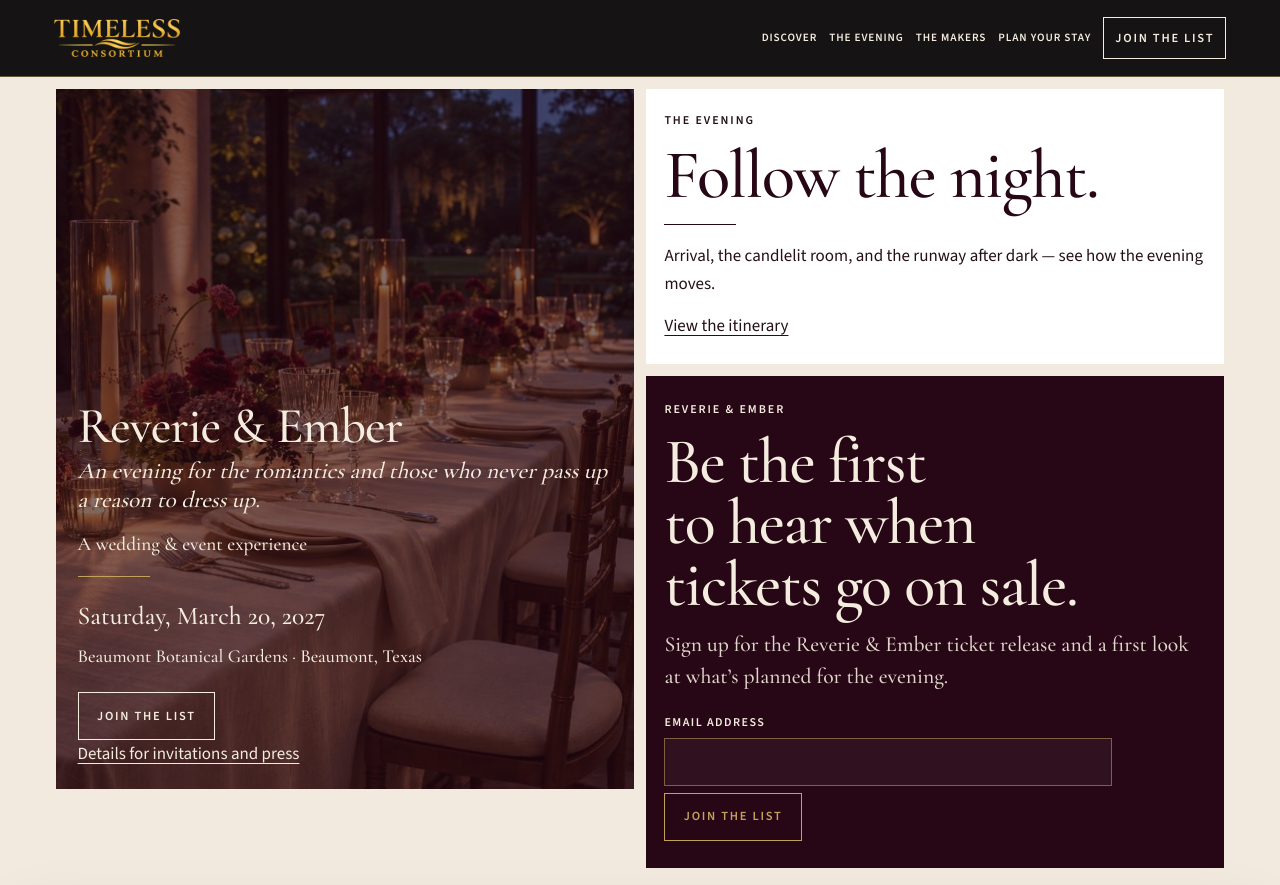
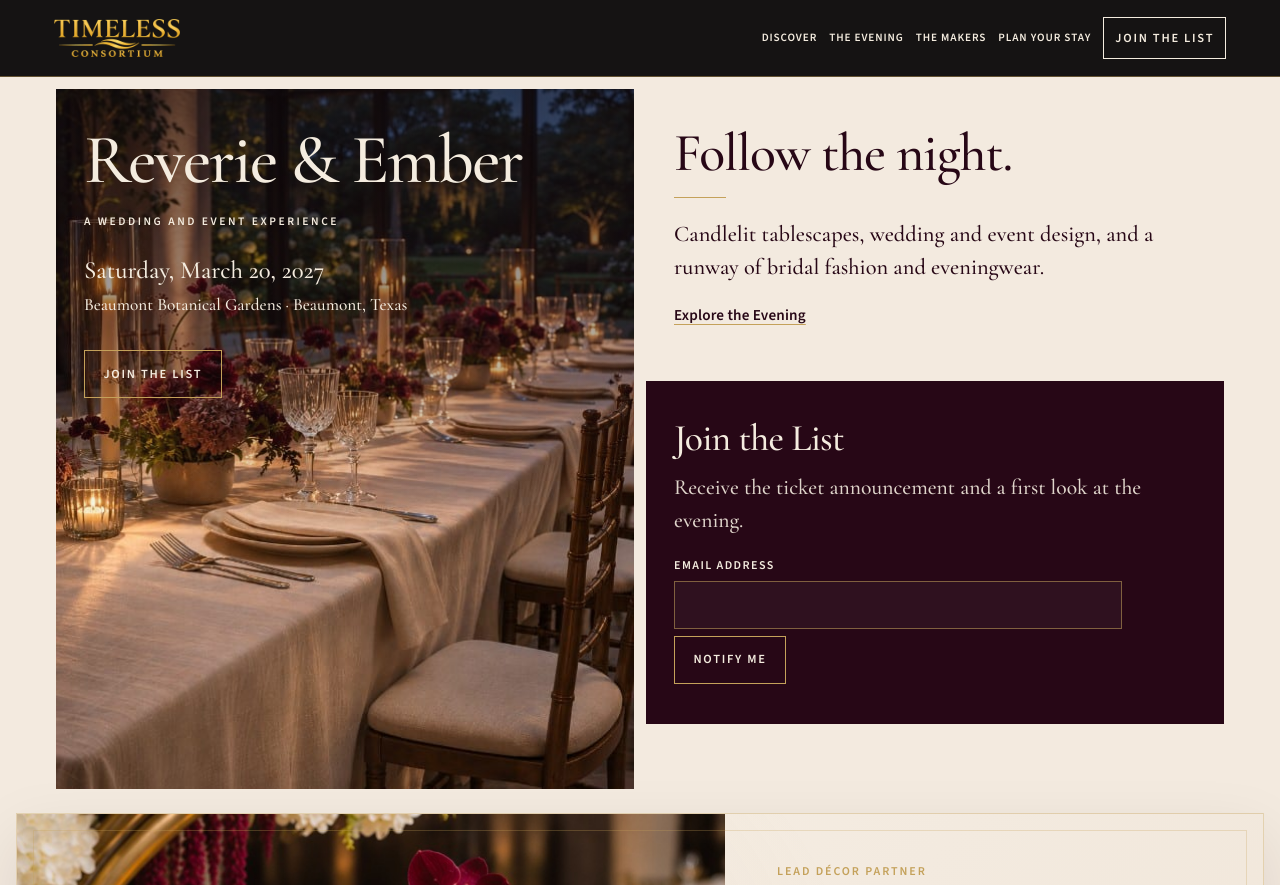
Before and after one commit to vaughnxmedia-alt/Timeconsortium, an Astro site: page / in a window 1280 px wide. Shown: the top 885 px of the page. Built offline with nearby package versions, Linux system fonts and the light colour scheme; Astro itself is replaced by a stand-in of ours.

Commit message:
Refine the homepage as a formal invitation led by Reverie & Ember.
Give the event title the strongest heading, then The Evening and a quieter Join the List signup.

Co-authored-by: Cursor <cursoragent@cursor.com>

```diff
--- a/src/components/Closing.astro
+++ b/src/components/Closing.astro
@@ -3,18 +3,31 @@ import { event, ticketSignup, tickets } from "../config/site";
 import TicketCta from "./TicketCta.astro";
 import TicketSignup from "./TicketSignup.astro";
 
+interface Props {
+  heading?: string;
+  supporting?: string;
+  submitLabel?: string;
+  showEyebrow?: boolean;
+}
+
+const {
+  heading = ticketSignup.heading,
+  supporting = ticketSignup.supporting,
+  submitLabel = ticketSignup.submitLabel,
+  showEyebrow = true,
+} = Astro.props;
 const showSignup = tickets.phase === "updates";
 ---
 
 <section class="close" id="tickets">
   <div class="close-panel">
-    <p class="eyebrow">{event.name}</p>
+    {showEyebrow && <p class="eyebrow">{event.name}</p>}
     {
       showSignup ? (
         <>
-          <h2>{ticketSignup.heading}</h2>
-          <p class="ticket-signup-copy">{ticketSignup.supporting}</p>
-          <TicketSignup />
+          <h2>{heading}</h2>
+          <p class="ticket-signup-copy">{supporting}</p>
+          <TicketSignup submitLabel={submitLabel} />
         </>
       ) : (
         <>
--- a/src/components/TicketSignup.astro
+++ b/src/components/TicketSignup.astro
@@ -1,5 +1,11 @@
 ---
 import { ticketSignup } from "../config/site";
+
+interface Props {
+  submitLabel?: string;
+}
+
+const { submitLabel = ticketSignup.submitLabel } = Astro.props;
 ---
 
 <form class="ticket-signup form" data-ticket-signup method="post" action="/api/ticket-signup" novalidate>
@@ -19,7 +25,7 @@ import { ticketSignup } from "../config/site";
         required
       />
     </div>
-    <button class="button" type="submit" data-ticket-submit>{ticketSignup.submitLabel}</button>
+    <button class="button" type="submit" data-ticket-submit>{submitLabel}</button>
   </div>
 </form>
 
@@ -32,6 +38,7 @@ import { ticketSignup } from "../config/site";
       const confirmation = form.querySelector("[data-form-confirmation]");
       const fields = form.querySelector("[data-ticket-fields]");
       const button = form.querySelector("[data-ticket-submit]");
+      const restingLabel = button instanceof HTMLButtonElement ? button.textContent : "";
       if (error instanceof HTMLElement) {
         error.hidden = true;
         error.textContent = "";
@@ -39,7 +46,7 @@ import { ticketSignup } from "../config/site";
       if (confirmation instanceof HTMLElement) confirmation.hidden = true;
       if (button instanceof HTMLButtonElement) {
         button.disabled = true;
-        button.textContent = "Joining…";
+        button.textContent = "Sending…";
       }
       try {
         const response = await fetch(form.action, {
@@ -70,7 +77,7 @@ import { ticketSignup } from "../config/site";
       } finally {
         if (button instanceof HTMLButtonElement) {
           button.disabled = false;
-          button.textContent = "Join the List";
+          button.textContent = restingLabel;
         }
       }
     });
--- a/src/pages/index.astro
+++ b/src/pages/index.astro
@@ -27,15 +27,10 @@ import { eveningPage, event, images, pages } from "../config/site";
       </figure>
       <div class="identity-copy">
         <h1>{event.name}</h1>
-        <p class="tagline">{event.tagline}</p>
-        <p class="kicker">{event.kicker}</p>
-        <hr class="rule" />
+        <p class="kicker">A wedding and event experience</p>
         <p class="date-line">{event.dateLabel}</p>
         <p class="place">{event.placeLine}</p>
         <TicketCta note={false} />
-        <p>
-          <a class="text-link" href={event.path}>Details for invitations and press</a>
-        </p>
       </div>
     </article>
 
@@ -56,16 +51,23 @@ import { eveningPage, event, images, pages } from "../config/site";
           )
         }
         <div class="evening-copy">
-          <p class="eyebrow">{eveningPage.navLabel}</p>
           <h2>{eveningPage.homeTeaserTitle}</h2>
-          <hr class="rule rule-ink" />
-          <p>{eveningPage.homeTeaser}</p>
+          <hr class="rule" />
           <p>
-            <a class="text-link" href={eveningPage.path}>{eveningPage.homeTeaserLink}</a>
+            Candlelit tablescapes, wedding and event design, and a runway of bridal fashion and
+            eveningwear.
+          </p>
+          <p>
+            <a class="text-link" href={eveningPage.path}>Explore the Evening</a>
           </p>
         </div>
       </section>
-      <Closing />
+      <Closing
+        heading="Join the List"
+        supporting="Receive the ticket announcement and a first look at the evening."
+        submitLabel="Notify Me"
+        showEyebrow={false}
+      />
     </div>
   </div>
 
--- a/src/styles/global.css
+++ b/src/styles/global.css
@@ -330,13 +330,30 @@ a {
   isolation: isolate;
   display: flex;
   flex-direction: column;
-  justify-content: flex-end;
+  justify-content: flex-start;
   min-height: calc(100svh - var(--header-offset) - 0.75rem);
   overflow: hidden;
 }
 
+.identity::before {
+  content: "";
+  position: absolute;
+  z-index: 1;
+  top: 0;
+  right: 0;
+  left: 0;
+  height: 62%;
+  pointer-events: none;
+  background: linear-gradient(
+    to bottom,
+    rgba(18, 10, 14, 0.66) 0%,
+    rgba(32, 14, 22, 0.38) 52%,
+    rgba(32, 14, 22, 0) 100%
+  );
+}
+
 .evening {
-  background: #fff;
+  background: var(--ivory);
 }
 
 .lead-decor {
@@ -439,7 +456,7 @@ a {
   margin: 0;
   max-width: 14ch;
   color: var(--aubergine);
-  font-size: clamp(2.85rem, 7vw, 4.6rem);
+  font-size: clamp(2.35rem, 5.5vw, 3.45rem);
   letter-spacing: -0.03em;
   line-height: 0.94;
   text-wrap: balance;
@@ -528,7 +545,6 @@ a {
   max-width: none;
   object-fit: cover;
   object-position: center 42%;
-  opacity: 0.42;
 }
 
 .frame img {
@@ -546,11 +562,60 @@ a {
   padding: 1.5rem 1.15rem 1.7rem;
 }
 
+.identity-copy {
+  z-index: 2;
+  flex: 0 1 auto;
+  padding: 2.15rem 1.5rem 2.5rem;
+}
+
 .identity-copy h1,
 .page-mast h1 {
   margin: 0;
   font-size: clamp(3rem, 12vw, 4.6rem);
   color: var(--ivory-text);
+}
+
+.identity-copy h1 {
+  margin: 0 0 1.2rem;
+  font-weight: 500;
+  font-size: clamp(3.55rem, 13vw, 5.15rem);
+  letter-spacing: -0.03em;
+  line-height: 0.96;
+}
+
+.identity-copy .kicker {
+  margin: 0 0 1.45rem;
+  font-family: var(--sans);
+  font-size: 0.72rem;
+  font-weight: 600;
+  letter-spacing: 0.22em;
+  line-height: 1.55;
+  text-transform: uppercase;
+}
+
+.identity-copy .date-line {
+  margin: 0;
+  font-size: clamp(1.25rem, 2vw, 1.55rem);
+  line-height: 1.3;
+}
+
+.identity-copy .place {
+  margin: 0.45rem 0 1.65rem;
+  font-size: 1.08rem;
+  line-height: 1.4;
+}
+
+.identity-copy .button {
+  margin-top: 0;
+  border-color: var(--gold);
+  border-radius: 0;
+  color: var(--ivory-text);
+}
+
+.identity-copy .button:hover {
+  background: transparent;
+  border-color: var(--gold);
+  color: var(--gold);
 }
 
 .tagline {
@@ -617,9 +682,35 @@ a {
 }
 
 .evening-copy {
-  padding: 1.35rem 1.15rem 1.5rem;
-  background: #fff;
-  color: var(--ink);
+  padding: 2.5rem 1.5rem 2.65rem;
+  background: var(--ivory);
+  color: var(--aubergine);
+}
+
+.evening-copy .rule {
+  width: 3.25rem;
+  margin: 1.2rem 0 1.25rem;
+  border-top-color: var(--gold);
+}
+
+.evening-copy p {
+  font-family: var(--serif);
+  font-size: clamp(1.2rem, 2vw, 1.4rem);
+  line-height: 1.45;
+}
+
+.evening-copy .text-link {
+  font-family: var(--sans);
+  font-size: 0.95rem;
+  font-weight: 600;
+  letter-spacing: 0.01em;
+  text-decoration-color: var(--gold);
+  text-underline-offset: 0.28em;
+}
+
+.evening-copy .text-link:hover {
+  color: var(--gold);
+  text-decoration-thickness: 1px;
 }
 
 .evening-copy h2,
@@ -629,13 +720,13 @@ a {
 .concepts h2 {
   margin: 0;
   color: var(--aubergine);
-  font-size: clamp(2.6rem, 8vw, 4.3rem);
+  font-size: clamp(2.2rem, 6vw, 3.35rem);
 }
 
 .stay-copy h2 {
   margin: 0;
   color: var(--ivory-text);
-  font-size: clamp(2.5rem, 6vw, 3.8rem);
+  font-size: clamp(2.2rem, 5vw, 3.25rem);
 }
 
 .page-body h2 {
@@ -683,14 +774,36 @@ a {
 }
 
 .column .close-panel {
-  height: 100%;
-  padding: 1.5rem 1.15rem 1.7rem;
+  height: auto;
+  padding: 2.5rem 1.5rem 2.65rem;
+  background: var(--aubergine);
+  color: var(--ivory-text);
+}
+
+.column .close-panel h2 {
+  max-width: 12em;
+  font-size: clamp(1.85rem, 3.6vw, 2.35rem);
+  line-height: 1.05;
+}
+
+.column .close-panel .button,
+.column .ticket-signup .button {
+  border-color: var(--gold);
+  border-radius: 0;
+  color: var(--ivory-text);
+}
+
+.column .close-panel .button:hover,
+.column .ticket-signup .button:hover {
+  background: transparent;
+  border-color: var(--gold);
+  color: var(--gold);
 }
 
 .close-panel h2 {
   margin: 0 0 0.8rem;
   color: var(--ivory-text);
-  font-size: clamp(2.5rem, 7vw, 4rem);
+  font-size: clamp(2.15rem, 5.5vw, 3.2rem);
 }
 
 .ticket-signup-copy {
@@ -1795,21 +1908,14 @@ a {
     min-height: 0;
   }
 
-  .identity-copy {
-    padding: 1.15rem 1.35rem 1.3rem;
+  .identity-copy,
+  .evening-copy,
+  .column .close-panel {
+    padding: 2.35rem 1.75rem 2.5rem;
   }
 
   .identity-copy h1 {
-    font-size: clamp(3.15rem, 3.4vw, 4.35rem);
-  }
-
-  .identity-copy .tagline {
-    margin-top: 0.4rem;
-    font-size: 1.45rem;
-  }
-
-  .identity-copy .place {
-    margin-bottom: 0.9rem;
+    font-size: clamp(4.35rem, 4.6vw, 5.65rem);
   }
 
   .mast {
@@ -1928,7 +2034,6 @@ a {
 }
 
 @media (max-width: 640px) {
-  .identity-copy .button,
   .mast-copy .button,
   .stay-copy .button,
   .close-panel .button,
```
